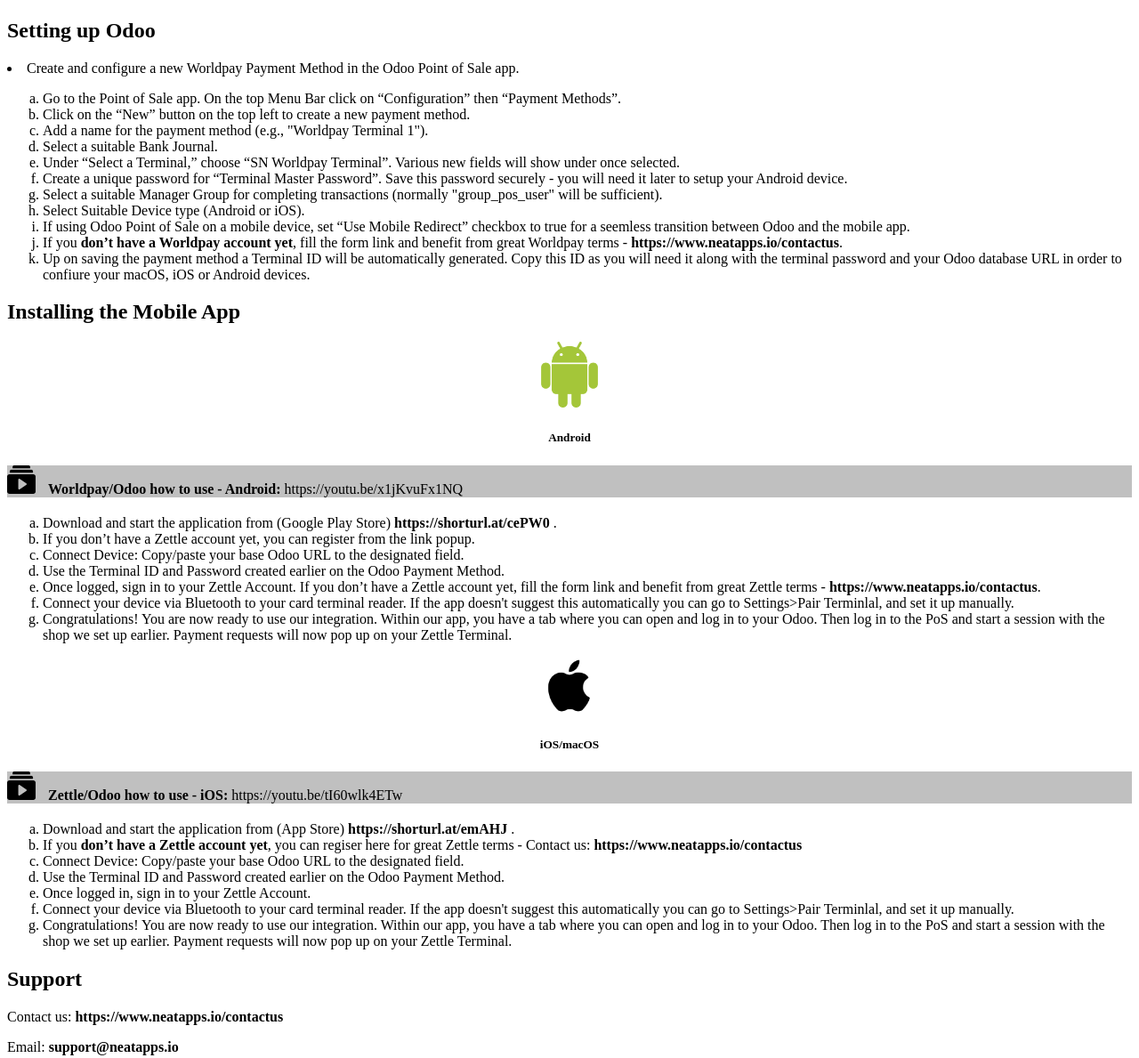
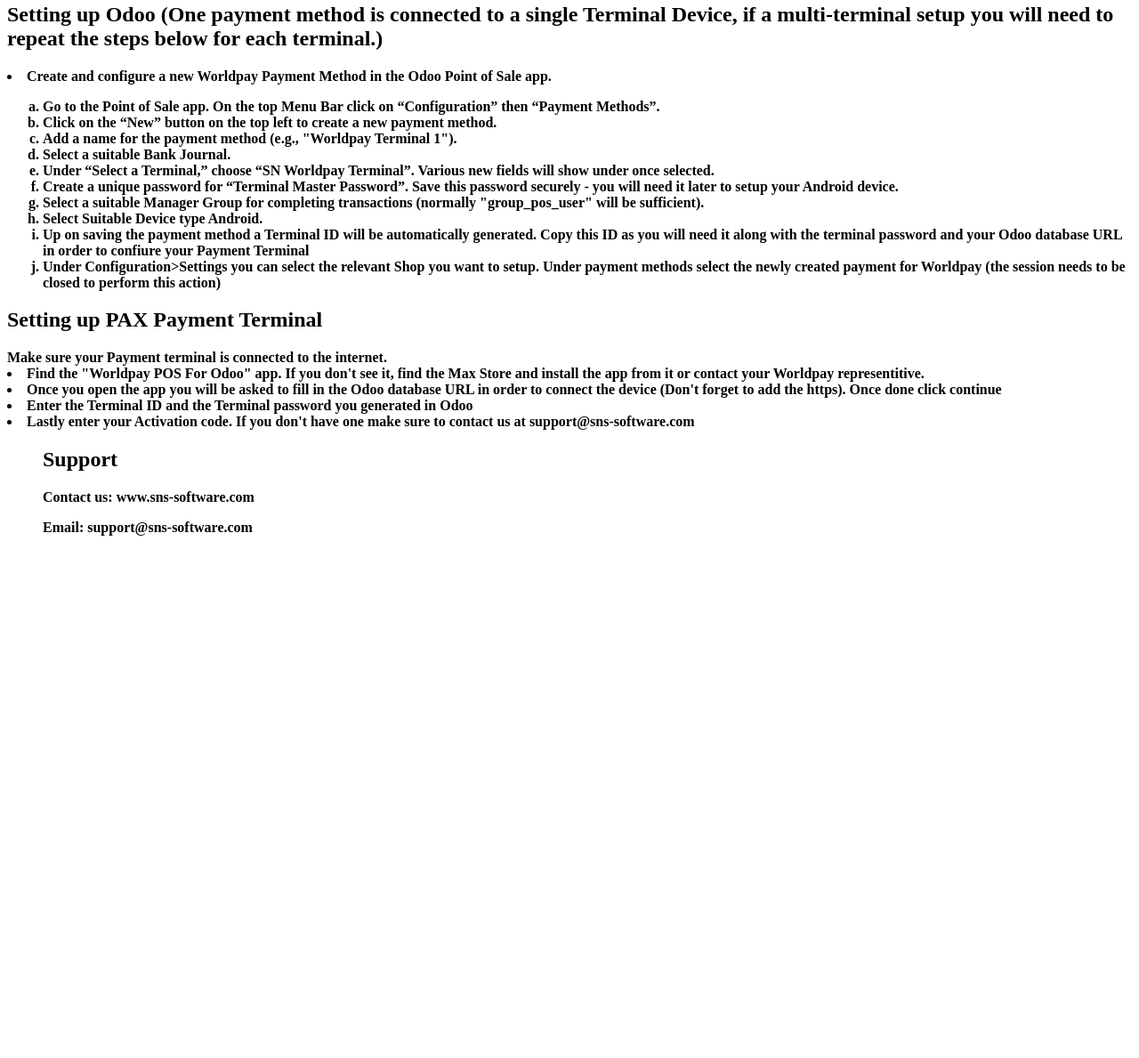
Before and after one commit to SN-Dan/neat-worldpay-pos, a plain HTML site: page pos 16/pos_neatworldpay/static/description/index.html in a window 1280 px wide. Shown: the part 700-1889 px from the top of the page at 89% size. After the commit the page ends 1318 px from the top, so only its background shows below. Drawn offline with Linux system fonts and the light colour scheme.

Commit message:
Fixed gif issue

```diff
--- a/pos 16/pos_neatworldpay/static/description/index.html
+++ b/pos 16/pos_neatworldpay/static/description/index.html
@@ -9,15 +9,15 @@
     <h1>Worldpay Credit Card Payments Integration for Odoo</h1>
     <p><b>Easily receive card payments and send refunds with Worldpay - anywhere, any time.</b></p>
 
-    <p><b><strong>Installation:</strong> Don't hesitate to contact us for free help with the installation and premium Worldpay Terms by filling our contact form at <strong>https://www.neatapps.io/contactus</strong> or emailing us at <strong>support@neatapps.io</strong></b></p>
+    <p><b><strong>Installation:</strong> Don't hesitate to contact us for free help with the installation and premium Worldpay Terms by filling our contact form at <strong>support@sns-software.com</strong>
     <meta charset="UTF-8">
     <meta name="viewport" content="width=device-width, initial-scale=1.0">
     <title>Odoo App Installation</title>
 </head>
 <body>
     <div style="background: silver; margin-top: 20px; margin-bottom: 20px;">
-        <img style="width: 300px; height: auto;" src="bar-payment.gif" alt="Bar">
-        <img style="width: 300px; height: auto;" src="retail-payment.gif" alt="Retail">
+        <img style="width: 300px; height: auto;" src="wp-pax-no-print.gif" alt="Bar">
+        <img style="width: 300px; height: auto;" src="full-feature.gif" alt="Retail">
     </div>
     <h1>Installation</h1>
     <p>Upon clicking the 'Download' button on the app, you will receive the link to download the zip file of the module.</p>
@@ -28,7 +28,7 @@
     <p>In the search bar, remove all the filters and search ‘pos_neatworldpay’.</p>
     <p>You will be able to see the module in the search result. Click on ‘Install’ to install it.</p>
 </body>
-    <h2>Setting up Odoo</h2
+    <h2>Setting up Odoo (One payment method is connected to a single Terminal Device, if a multi-terminal setup you will need to repeat the steps below for each terminal.)</h2
     <ol>
         <li>Create and configure a new Worldpay Payment Method in the Odoo Point of Sale app.</li>
         <ol type="a">
@@ -39,55 +39,22 @@
             <li>Under “Select a Terminal,” choose “SN Worldpay Terminal”. Various new fields will show under once selected.</li>
             <li>Create a unique password for “Terminal Master Password”. Save this password securely - you will need it later to setup your Android device.</li>
             <li>Select a suitable Manager Group for completing transactions (normally "group_pos_user" will be sufficient).</li>
-            <li>Select Suitable Device type (Android or iOS).</li>
-            <li>If using Odoo Point of Sale on a mobile device, set “Use Mobile Redirect” checkbox to true for a seemless transition between Odoo and the mobile app.</li>
-            <li>If you <b>don’t have a Worldpay account yet</b>, fill the form link and benefit from great Worldpay terms - <b>https://www.neatapps.io/contactus</b>.</li>
-            <li>Up on saving the payment method a Terminal ID will be automatically generated. Copy this ID as you will need it along with the terminal password and your Odoo database URL in order to confiure your macOS, iOS or Android devices.</li>
+            <li>Select Suitable Device type Android.</li>
+            <li>Up on saving the payment method a Terminal ID will be automatically generated. Copy this ID as you will need it along with the terminal password and your Odoo database URL in order to confiure your Payment Terminal</li>
+            <li>Under Configuration>Settings you can select the relevant Shop you want to setup. Under payment methods select the newly created payment for Worldpay (the session needs to be closed to perform this action)
+</li>
         </ol>
     </ol>
-    <h2>Installing the Mobile App</h2>
-    <div>
-        <div style="margin: 10px; text-align: center;">
-            <div style="margin: 0 auto; width: 64px;">
-                <img style="width: 100%; height: auto;" src="android-icon.png" alt="Android Icon">
-            </div>
-            <h5>Android</h5>
-        </div>
-        <div style="background: silver; margin-top: 20px; margin-bottom: 20px;">
-            <img style="width: 32px; height: auto;" src="video-playlist-icon.png" alt="Youtube Icon">
-            <b style="margin-left: 10px;">Worldpay/Odoo how to use - Android:</b> https://youtu.be/x1jKvuFx1NQ
-        </div>
-        <ol type="a">
-            <li>Download and start the application from (Google Play Store) <b>https://shorturl.at/cePW0</b> .</li>
-            <li>If you don’t have a Zettle account yet, you can register from the link popup.</li>
-            <li>Connect Device: Copy/paste your base Odoo URL to the designated field.</li>
-            <li>Use the Terminal ID and Password created earlier on the Odoo Payment Method.</li>
-            <li>Once logged, sign in to your Zettle Account. If you don’t have a Zettle account yet, fill the form link and benefit from great Zettle terms - <b>https://www.neatapps.io/contactus</b>.</li>
-            <li>Connect your device via Bluetooth to your card terminal reader. If the app doesn't suggest this automatically you can go to Settings>Pair Terminlal, and set it up manually.</li>
-            <li>Congratulations! You are now ready to use our integration. Within our app, you have a tab where you can open and log in to your Odoo. Then log in to the PoS and start a session with the shop we set up earlier. Payment requests will now pop up on your Zettle Terminal.</li>
-        </ol>
-        <div style="mrgin: 10px; text-align: center;">
-            <div style="margin: 0 auto; width: 64px;">
-                <img style="width: 100%; height: auto;" src="apple-icon.png" alt="Apple Icon">
-            </div>
-            <h5>iOS/macOS</h5>
-        </div>
-        <div style="background: silver; margin-top: 20px; margin-bottom: 20px;">
-            <img style="width: 32px; height: auto;" src="video-playlist-icon.png" alt="Youtube Icon">
-            <b style="margin-left: 10px;">Zettle/Odoo how to use - iOS:</b> https://youtu.be/tI60wlk4ETw
-        </div>
-        <ol type="a">
-            <li>Download and start the application from (App Store) <b>https://shorturl.at/emAHJ</b> .</li>
-            <li>If you <b>don’t have a Zettle account yet</b>, you can regiser here for great Zettle terms - Contact us: <b>https://www.neatapps.io/contactus</b></li>
-            <li>Connect Device: Copy/paste your base Odoo URL to the designated field.</li>
-            <li>Use the Terminal ID and Password created earlier on the Odoo Payment Method.</li>
-            <li>Once logged in, sign in to your Zettle Account.</li>
-            <li>Connect your device via Bluetooth to your card terminal reader. If the app doesn't suggest this automatically you can go to Settings>Pair Terminlal, and set it up manually.</li>
-            <li>Congratulations! You are now ready to use our integration. Within our app, you have a tab where you can open and log in to your Odoo. Then log in to the PoS and start a session with the shop we set up earlier. Payment requests will now pop up on your Zettle Terminal.</li>
-        </ol>
+    <h2>Setting up PAX Payment Terminal</h2
+            <li>Make sure your Payment terminal is connected to the internet. </li>
+            <li>Find the "Worldpay POS For Odoo" app. If you don't see it, find the Max Store and install the app from it or contact your Worldpay representitive.</li>
+            <li>Once you open the app you will be asked to fill in the Odoo database URL in order to connect the device (Don't forget to add the https). Once done click continue </li>
+            <li>Enter the Terminal ID and the Terminal password you generated in Odoo</li>
+            <li>Lastly enter your Activation code. If you don't have one make sure to contact us at support@sns-software.com </li>
+    <ol>
     <h2>Support</h2>
-        <p>Contact us: <b>https://www.neatapps.io/contactus</b></p>
-        <p>Email: <b>support@neatapps.io</b></p>
+        <p>Contact us: <b>www.sns-software.com</b></p>
+        <p>Email: <b>support@sns-software.com</b></p>
 
     </div>
 </body>
```
Also changed, not shown: pos 17/pos_neatworldpay/static/description/index.html (+17 -50 lines), pos 18/pos_neatworldpay/static/description/index.html (+5 -4 lines), 3 other files.
